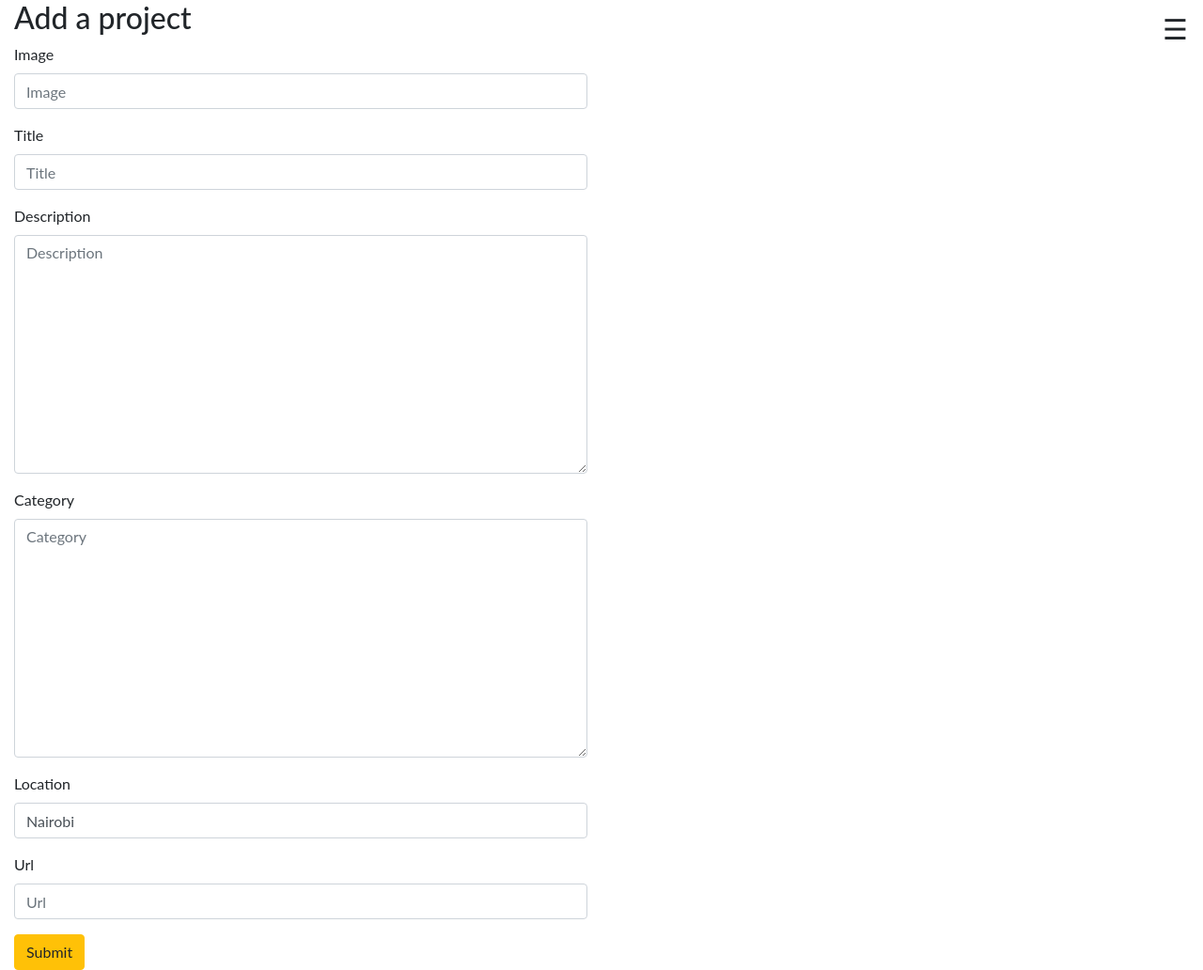
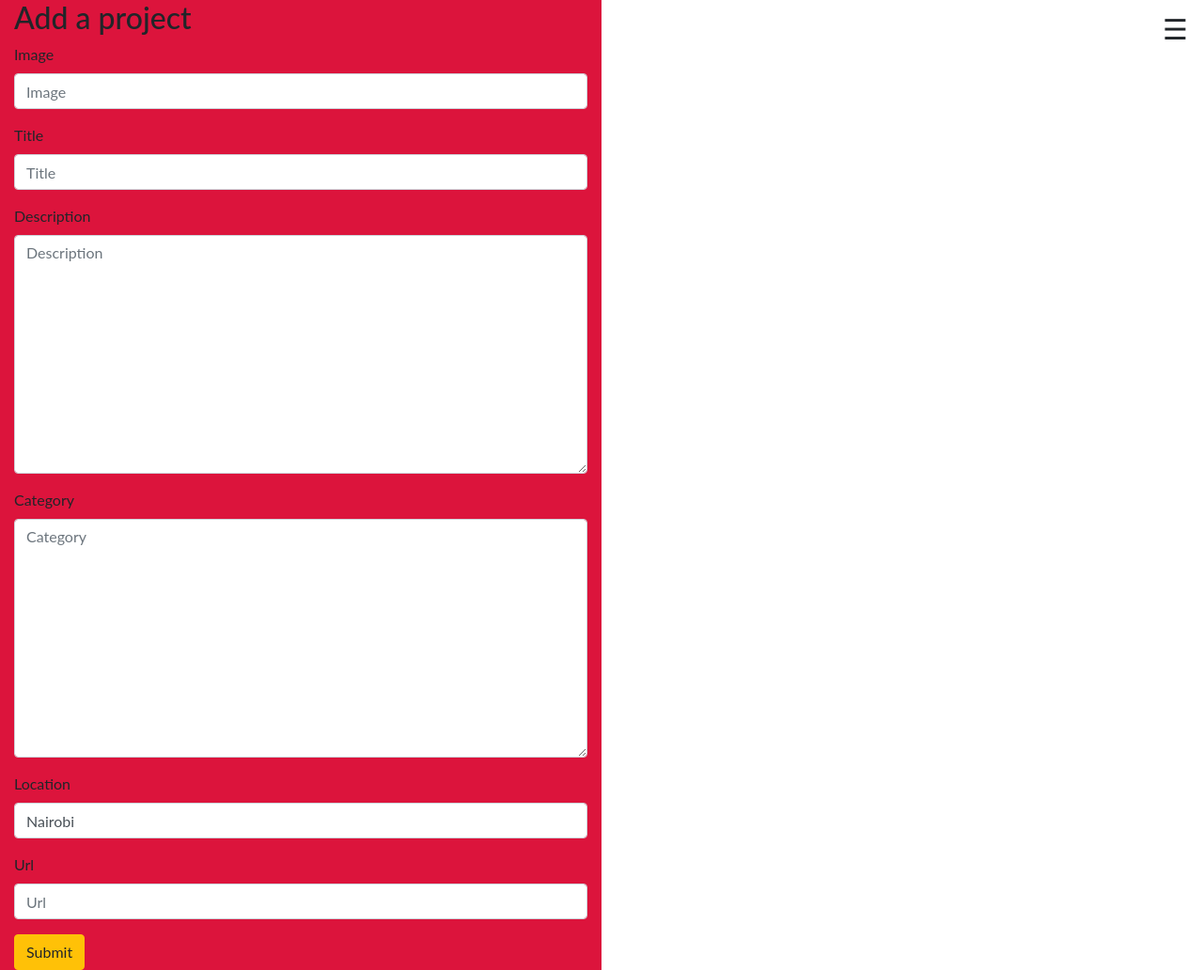
Before and after one commit to ezekielkibiego/Awwwards, a Django app: page /pro/project/ in a window 1280 px wide. Shown: the whole page at 94% size. Run offline with Django 3.2, Linux system fonts and the light colour scheme; the visitor is signed in with stand-in values (Sample User, id 1); some libraries are stand-ins or nearby versions; some web fonts are replaced.

Commit message:
modified pro.html

```diff
--- a/awwwardsapp/templates/pro.html
+++ b/awwwardsapp/templates/pro.html
@@ -1,10 +1,10 @@
 {% extends "base.html" %}
 {% load bootstrap4 %}
 {% block content %}
-<div class="col-md-6">
+<div class="col-md-6" style="background-color: crimson;">
     <div id="regis">
         <div class="form-data">
-            <form action="{%url 'pro'%}" method="post" enctype="multipart/form-data">
+            <form action="{%url 'pro'%}" method="post" enctype="multipart/form-data" >
                 {% csrf_token %}
                 <h2 class="intro">Add a project</h2>
                 {% bootstrap_form form%}
```
